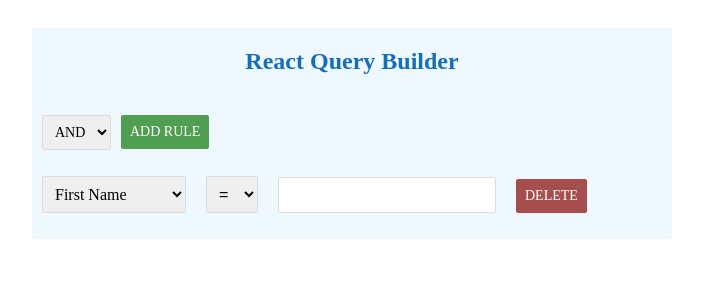
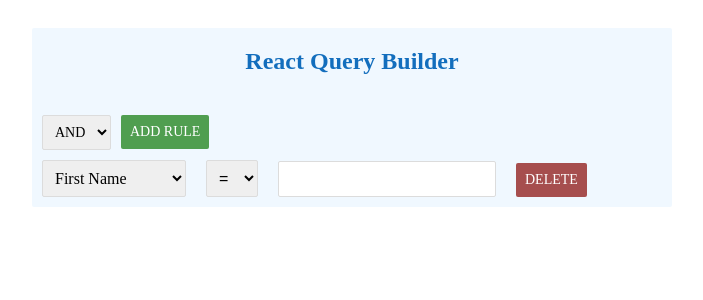
Before and after one commit to APIYOJENNIFER/react-query-builder, a React app: page / in a window 1280 px wide. Both pictures are taken after a click on the button "ADD RULE". Shown: the top 300 px of the page, without its empty margins (288-991 px from the left). Built offline with nearby package versions, Linux system fonts and the light colour scheme.

Commit message:
Return RuleItem component inside Rule component

```diff
--- a/src/App.css
+++ b/src/App.css
@@ -45,8 +45,3 @@ hr {
   background-color: rgb(80, 158, 80);
   font-family: 'Times New Roman', Times, serif;
 }
-
-.rules-list {
-  list-style: none;
-  padding: 0;
-}
--- a/src/Rule.css
+++ b/src/Rule.css
@@ -1,5 +1,5 @@
 .select-student-info {
-  margin: 0 10px 0 10px;
+  margin: 0 10px 10px 10px;
   padding: 8px;
   border: 1px solid gainsboro;
   border-radius: 2px;
@@ -8,7 +8,7 @@
 }
 
 .select-comparison-operator {
-  margin: 0 10px 0 10px;
+  margin: 0 10px 10px 10px;
   padding: 8px;
   border: 1px solid gainsboro;
   border-radius: 2px;
--- a/src/components/Query.js
+++ b/src/components/Query.js
@@ -2,8 +2,8 @@ import React, { Component } from 'react';
 import { nanoid } from 'nanoid';
 import AddRule from './AddRule';
 import Logical from './Logical';
-import Rule from './Rule';
 import { deleteRule, onEventChange, updateRulesList } from '../helper';
+import Rules from './Rules';
 
 class Query extends Component {
   constructor(props) {
@@ -69,15 +69,6 @@ class Query extends Component {
 
   render() {
     const { rulesList } = this.state;
-    const rule = rulesList.map((item) => (
-      <Rule
-        key={item.id}
-        onFieldChange={(event) => this.handleFieldChange(event, item.id)}
-        onOperatorChange={(event) => this.handleOperatorChange(event, item.id)}
-        onValueChange={(event) => this.handleValueChange(event, item.id)}
-        onDelete={() => this.handleDelete(item.id)}
-      />
-    ));
 
     return (
       <div className="App">
@@ -90,7 +81,13 @@ class Query extends Component {
           />
           <AddRule onAddRule={this.addRule} />
         </div>
-        <ol className="rules-list">{rule}</ol>
+        <Rules
+          rulesList={rulesList}
+          onFieldChange={this.handleFieldChange}
+          onOperatorChange={this.handleOperatorChange}
+          onValueChange={this.handleValueChange}
+          onDelete={this.handleDelete}
+        />
       </div>
     );
   }
--- a/src/components/Rule.js
+++ b/src/components/RuleItem.js
@@ -5,28 +5,28 @@ import Operator from './Operator';
 import Value from './Value';
 import DeleteRule from './DeleteRule';
 
-class Rule extends PureComponent {
+class RuleItem extends PureComponent {
   render() {
     const {
       onValueChange, onFieldChange, onOperatorChange, onDelete,
     } = this.props;
 
     return (
-      <li>
+      <div>
         <Field onFieldChange={onFieldChange} />
         <Operator onOperatorChange={onOperatorChange} />
         <Value onValueChange={onValueChange} />
         <DeleteRule onDelete={onDelete} />
-      </li>
+      </div>
     );
   }
 }
 
-Rule.propTypes = {
+RuleItem.propTypes = {
   onValueChange: PropTypes.func.isRequired,
   onFieldChange: PropTypes.func.isRequired,
   onOperatorChange: PropTypes.func.isRequired,
   onDelete: PropTypes.func.isRequired,
 };
 
-export default Rule;
+export default RuleItem;
--- /dev/null
+++ b/src/components/Rules.js
@@ -0,0 +1,35 @@
+import React, { Component } from 'react';
+import PropTypes from 'prop-types';
+import RuleItem from './RuleItem';
+
+class Rules extends Component {
+  render() {
+    const {
+      rulesList,
+      onFieldChange,
+      onOperatorChange,
+      onValueChange,
+      onDelete,
+    } = this.props;
+
+    return rulesList.map((item) => (
+      <RuleItem
+        key={item.id}
+        onFieldChange={(event) => onFieldChange(event, item.id)}
+        onOperatorChange={(event) => onOperatorChange(event, item.id)}
+        onValueChange={(event) => onValueChange(event, item.id)}
+        onDelete={() => onDelete(item.id)}
+      />
+    ));
+  }
+}
+
+Rules.propTypes = {
+  rulesList: PropTypes.oneOfType([PropTypes.array]).isRequired,
+  onValueChange: PropTypes.func.isRequired,
+  onFieldChange: PropTypes.func.isRequired,
+  onOperatorChange: PropTypes.func.isRequired,
+  onDelete: PropTypes.func.isRequired,
+};
+
+export default Rules;
```
